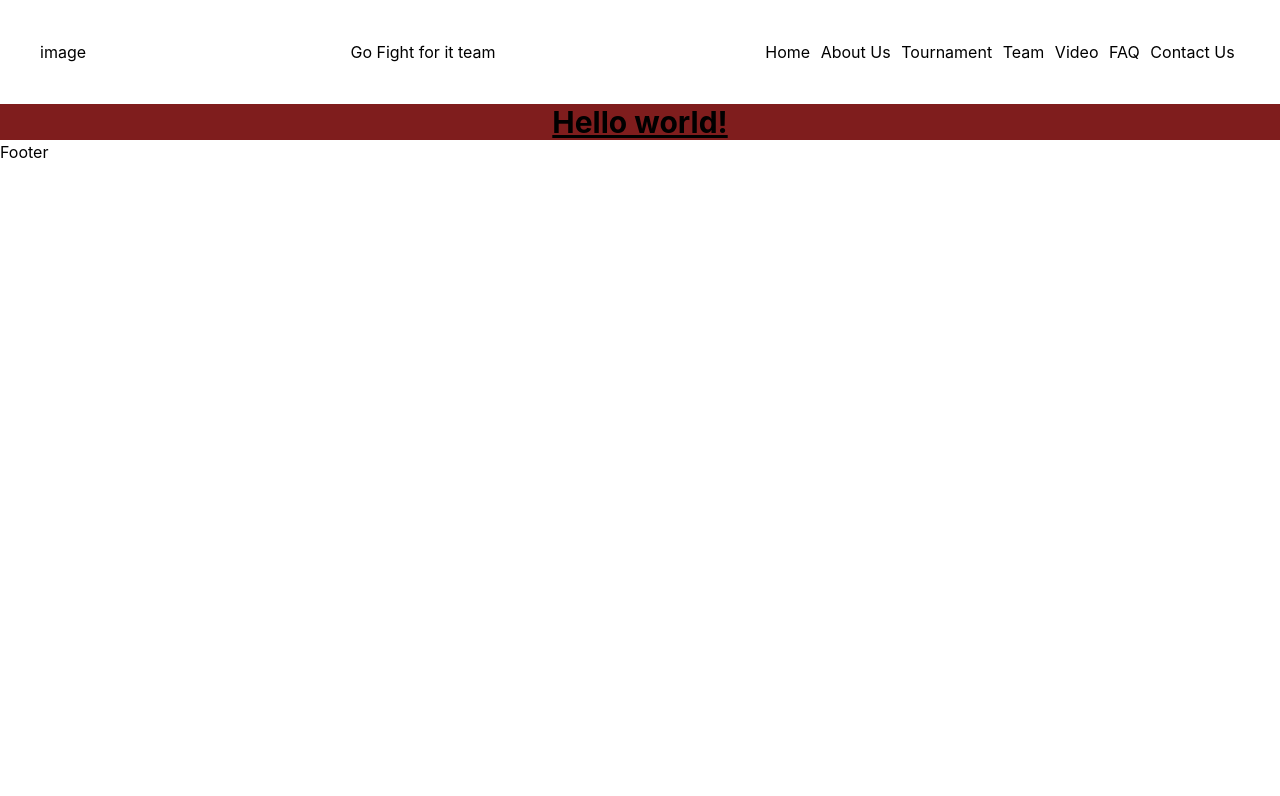
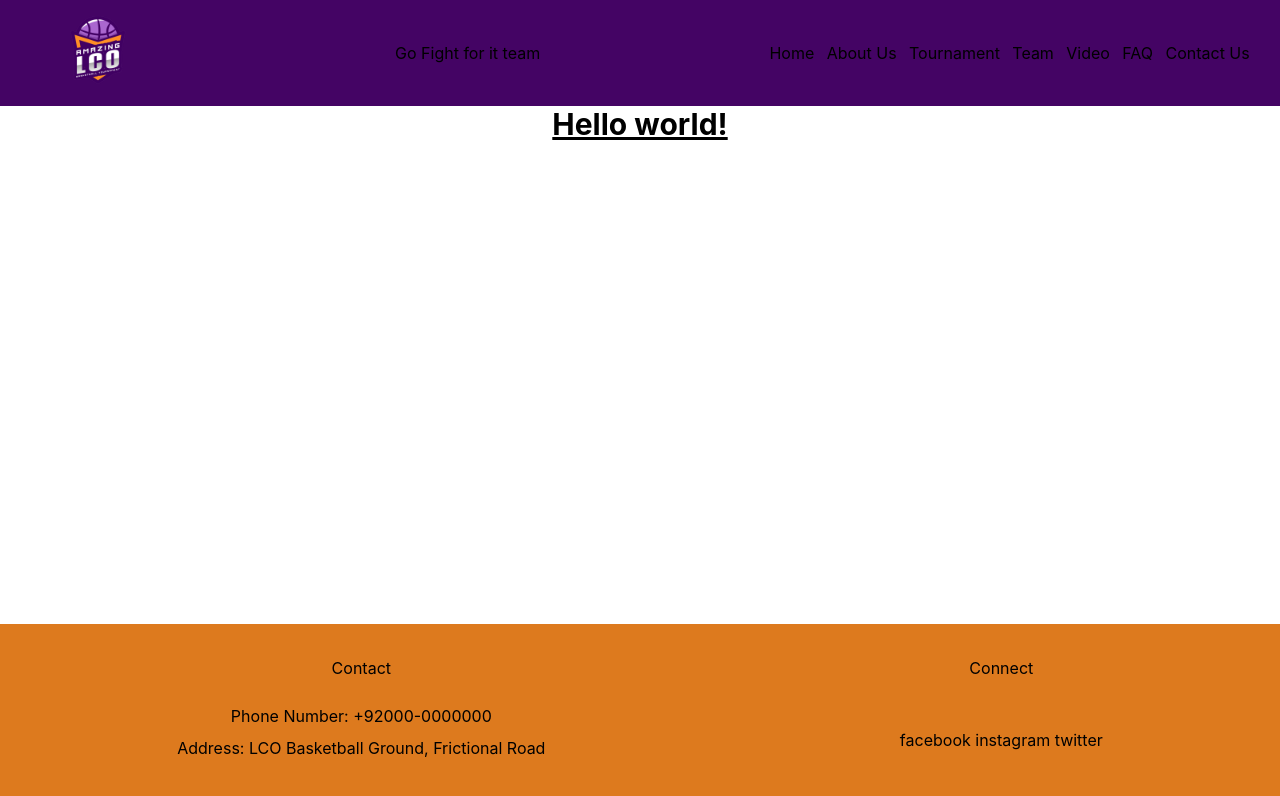
Before and after one commit to sameerbinraees/next-tailwind, a Next.js app: page / in a window 1280 px wide. Shown: the top 796 px of the page. Built offline with nearby package versions, Linux system fonts and the light colour scheme.

Commit message:
working on header and footer

```diff
--- a/components/Footer.js
+++ b/components/Footer.js
@@ -1,7 +1,23 @@
 export default function Footer(params) {
   return (
-    <>
-      <h1>Footer</h1>
-    </>
+    <div className='bg-footer absolute inset-x-0 bottom-0 pt-8 pb-8'>
+      <div className='flex justify-around'>
+        <div className='flex flex-col items-center'>
+          <p>Contact</p>
+          <br />
+          <p>Phone Number: +92000-0000000</p>
+          <p className='leading-10'>Address: LCO Basketball Ground, Frictional Road</p>
+        </div>
+
+        <div>
+          <div className='flex flex-col items-center'>
+            <p>Connect</p>
+            <br />
+            <br />
+            <span>facebook instagram twitter</span>
+          </div>
+        </div>
+      </div>
+    </div>
   );
 }
--- a/components/Header.js
+++ b/components/Header.js
@@ -1,20 +1,41 @@
+import Image from 'next/image';
+import Link from 'next/link';
+import logo from '../public/sports-logo-transparent.png';
 export default function Header(params) {
   return (
-    <nav className='flex items-center justify-between px-10 py-10'>
-      <div>image</div>
+    <nav className='flex items-center justify-between bg-nav pr-6 pl-6'>
+      <div className='pr-6 pl-6'>
+        <button className='transition ease-in-out duration-300 hover:-translate-y-1'>
+          <Image src={logo} alt='logo' width={100} height={100} />
+        </button>
+      </div>
       <div>
         <h1>Go Fight for it team</h1>
       </div>
       <div className='inline-flex w-2/5'>
-        <ul className='inline-flex w-full justify-around'>
-          <li>Home</li>
-          <li>About Us</li>
-          <li>Tournament</li>
-          <li>Team</li>
-          <li>Video</li>
-          <li>FAQ</li>
-          <li>Contact Us</li>
-        </ul>
+        <div className='inline-flex w-full justify-around'>
+          <div className='transition ease-in-out duration-300 hover:-translate-y-1'>
+            <Link href='#'>Home</Link>
+          </div>
+          <div className='transition ease-in-out duration-300 hover:-translate-y-1'>
+            <Link href='#'>About Us</Link>
+          </div>
+          <div className='transition ease-in-out duration-300 hover:-translate-y-1'>
+            <Link href='#'>Tournament</Link>
+          </div>
+          <div className='transition ease-in-out duration-300 hover:-translate-y-1'>
+            <Link href='#'>Team</Link>
+          </div>
+          <div className='transition ease-in-out duration-300 hover:-translate-y-1'>
+            <Link href='#'>Video</Link>
+          </div>
+          <div className='transition ease-in-out duration-300 hover:-translate-y-1'>
+            <Link href='#'>FAQ</Link>
+          </div>
+          <div className='transition ease-in-out duration-300 hover:-translate-y-1'>
+            <Link href='#'>Contact Us</Link>
+          </div>
+        </div>
       </div>
     </nav>
   );
--- a/tailwind.config.js
+++ b/tailwind.config.js
@@ -1,11 +1,13 @@
 /** @type {import('tailwindcss').Config} */
 module.exports = {
-  content: [
-    "./pages/**/*.{js,ts,jsx,tsx}",
-    "./components/**/*.{js,ts,jsx,tsx}",
-  ],
+  content: ['./pages/**/*.{js,ts,jsx,tsx}', './components/**/*.{js,ts,jsx,tsx}'],
   theme: {
+    colors: {
+      // Configure your color palette here
+      nav: '#440464',
+      footer: '#DD7A1E',
+    },
     extend: {},
   },
   plugins: [],
-}
+};
```
Also changed, not shown: public/sports-logo-transparent.png (added).
